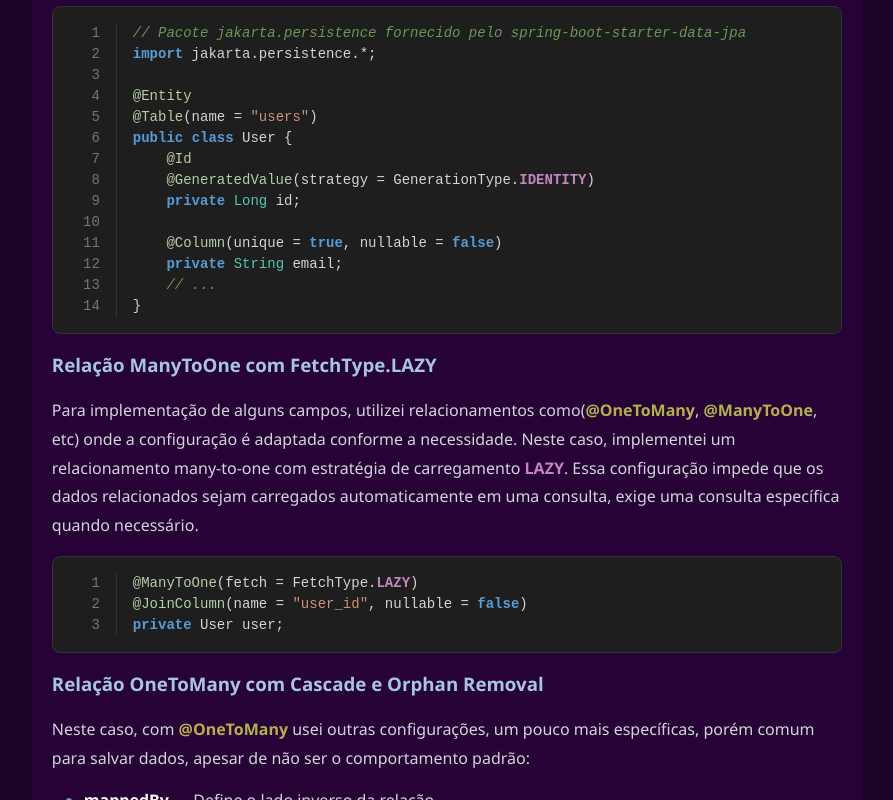
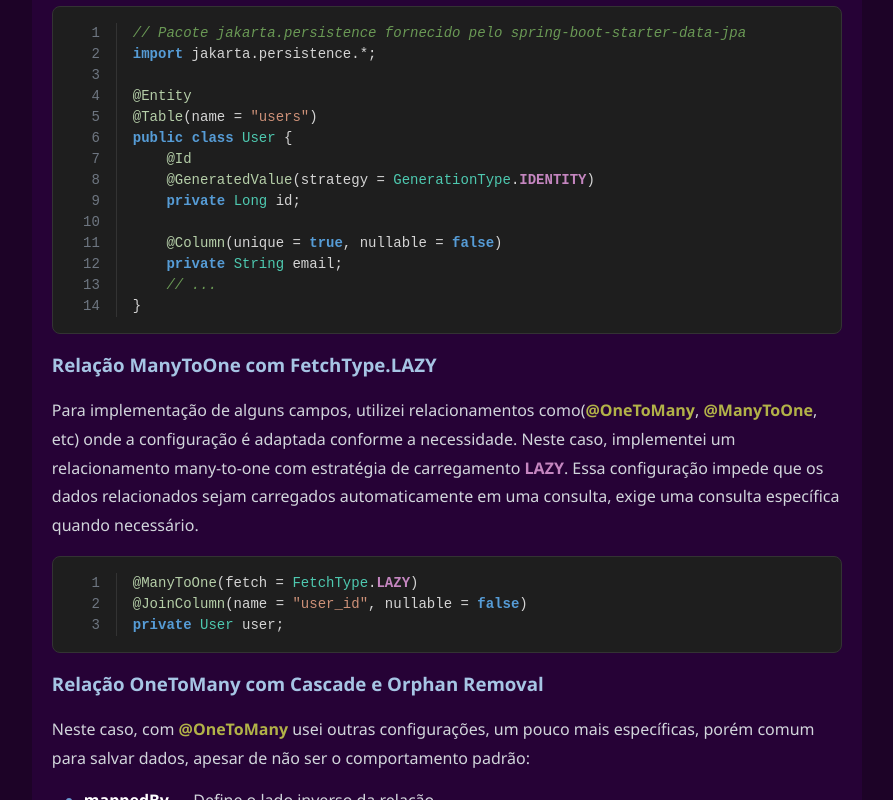
Before and after one commit to icadorin/portfolio, a React (Vite) app: page /quickbite in a window 1280 px wide. Shown: the part 980-1780 px from the top of the page, without its empty margins (285-1178 px from the left). Built offline with nearby package versions, Linux system fonts and the light colour scheme; no server answers.

Commit message:
feat: support custom types and generics in highlighting

```diff
--- a/src/components/highlight/JavaHighlighter.tsx
+++ b/src/components/highlight/JavaHighlighter.tsx
@@ -98,6 +98,8 @@ const JavaHighlighter: React.FC<JavaHighlighterProps> = ({
         `\\b(?<keyword>${keywords.join('|')})\\b`,
         // Tipos
         `\\b(?<type>${types.join('|')})\\b`,
+        // Captura generics <Category>, <Map<String, List<Product>>>
+        '(?<customType>\\b[A-Z]\\w*(?:\\s*<[^>]+>)?)\\b',
         // Números
         '\\b(?<number>\\d+)\\b',
         // Métodos
@@ -115,6 +117,7 @@ const JavaHighlighter: React.FC<JavaHighlighterProps> = ({
       number: 'java-number',
       method: 'java-method',
       constant: 'java-constant',
+      customType: 'java-type',
     };
 
     return javaCode.replace(combinedRegex, (match, ...args) => {
```
